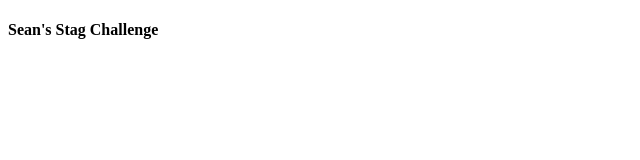
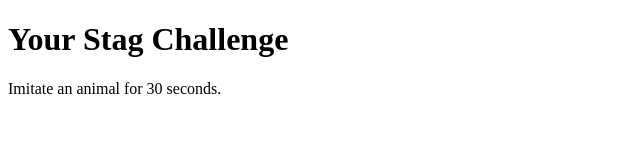
Before and after one commit to DanChew89/random-challanges, a plain HTML site: page index.html in a window 1280 px wide. Shown: the whole page, without its empty margins (0-640 px from the left). Drawn offline with Linux system fonts and the light colour scheme.

Commit message:
index.html

```diff
--- a/index.html
+++ b/index.html
@@ -5,7 +5,6 @@
     <script>
         function getRandomChallenge() {
             const challenges = [
-                "You have been Iced"
                 "Do 20 push-ups.",
                 "Sing a song in a funny voice.",
                 "Do a silly dance for 1 minute.",
@@ -28,7 +27,7 @@
     </script>
 </head>
 <body onload="displayChallenge()">
-    <h4>Sean's Stag Challenge</h4>
+    <h1>Your Stag Challenge</h1>
     <p id="challenge"></p>
 </body>
 </html>
```
